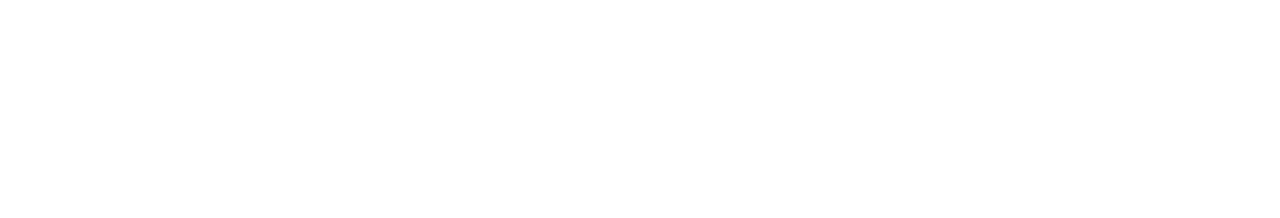
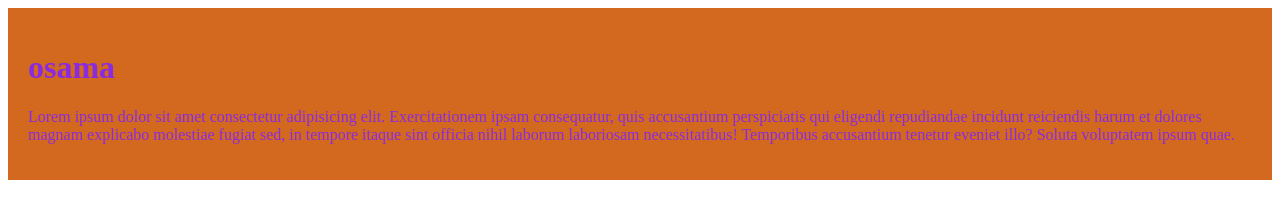
Before and after one commit to osam334/my-simple-website, a plain HTML site: page index.html in a window 1280 px wide. Drawn offline with Linux system fonts and the light colour scheme.

Commit message:
added the first blog

```diff
--- a/index.html
+++ b/index.html
@@ -3,9 +3,14 @@
 <head>
     <meta charset="UTF-8">
     <meta name="viewport" content="width=device-width, initial-scale=1.0">
+    <link rel="stylesheet" href="../my-simple-website/style/style.css">
     <title>My-Simple-Website</title>
 </head>
 <body>
 
+    <div>
+        <h1>osama</h1>
+        <p>Lorem ipsum dolor sit amet consectetur adipisicing elit. Exercitationem ipsam consequatur, quis accusantium perspiciatis qui eligendi repudiandae incidunt reiciendis harum et dolores magnam explicabo molestiae fugiat sed, in tempore itaque sint officia nihil laborum laboriosam necessitatibus! Temporibus accusantium tenetur eveniet illo? Soluta voluptatem ipsum quae.</p>
+    </div>
 </body>
 </html>
--- /dev/null
+++ b/style/style.css
@@ -0,0 +1,5 @@
+div{
+    color: blueviolet;
+    background-color: chocolate;
+    padding:20px ;
+}
```
